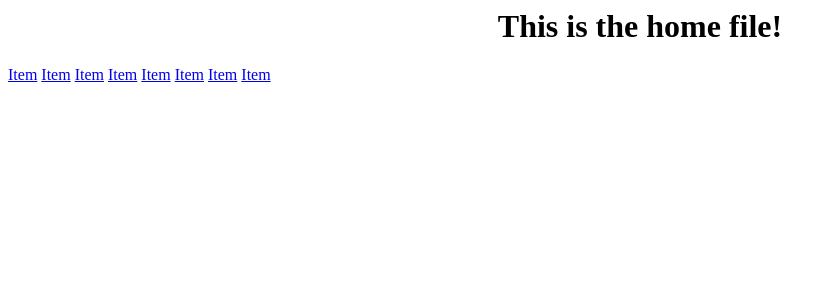
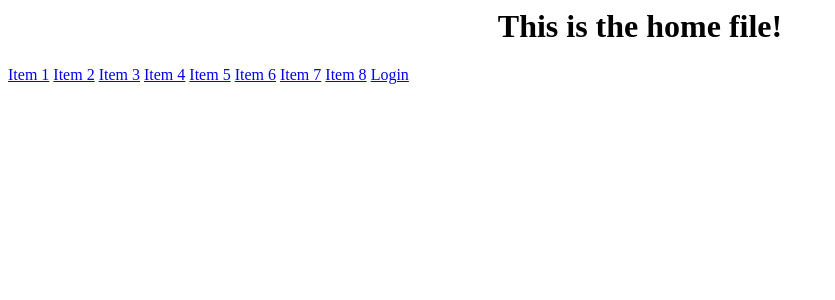
Before and after one commit to DriZRox/MyRepository, a PHP site: page /home.php in a window 1280 px wide. Shown: the top 300 px of the page, without its empty margins (0-835 px from the left). Run offline with PHP 8.4, Linux system fonts and the light colour scheme.

Commit message:
Edited sidebar on home.php

```diff
--- a/home.php
+++ b/home.php
@@ -5,14 +5,15 @@
 <h1 align="center">This is the home file!</h1>
 
 <sidebar>
-  <a href="item">Item</a>
-  <a href="item">Item</a>
-  <a href="item">Item</a>
-  <a href="item">Item</a>
-  <a href="item">Item</a>
-  <a href="item">Item</a>
-  <a href="item">Item</a>
-  <a href="item">Item</a>
+  <a href="item">Item 1</a>
+  <a href="item">Item 2</a>
+  <a href="item">Item 3</a>
+  <a href="item">Item 4</a>
+  <a href="item">Item 5</a>
+  <a href="item">Item 6<a>
+  <a href="item">Item 7</a>
+  <a href="item">Item 8</a>
+  <a href="login">Login</a>
 </sidebar>
 
 </body>
```
